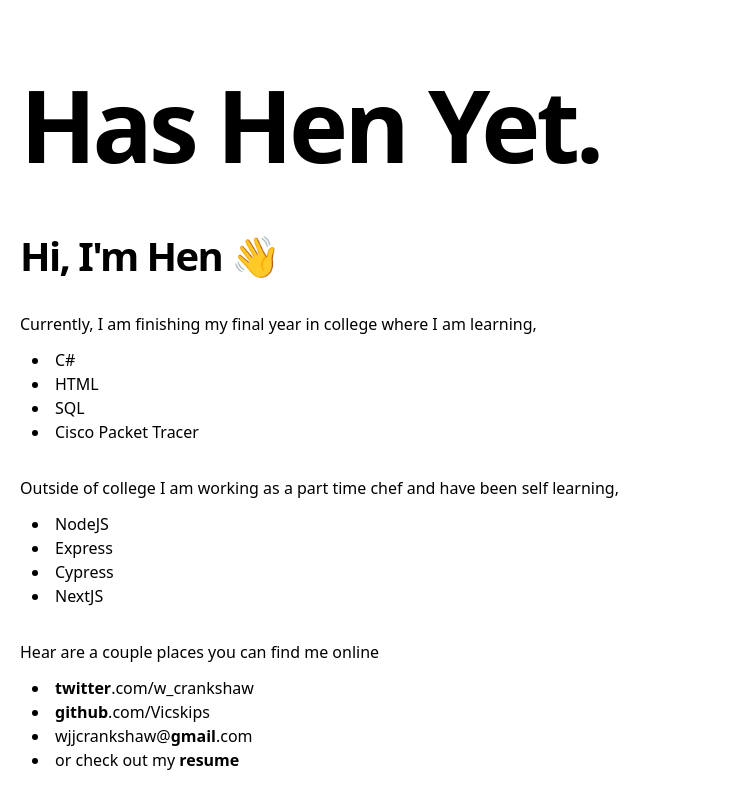
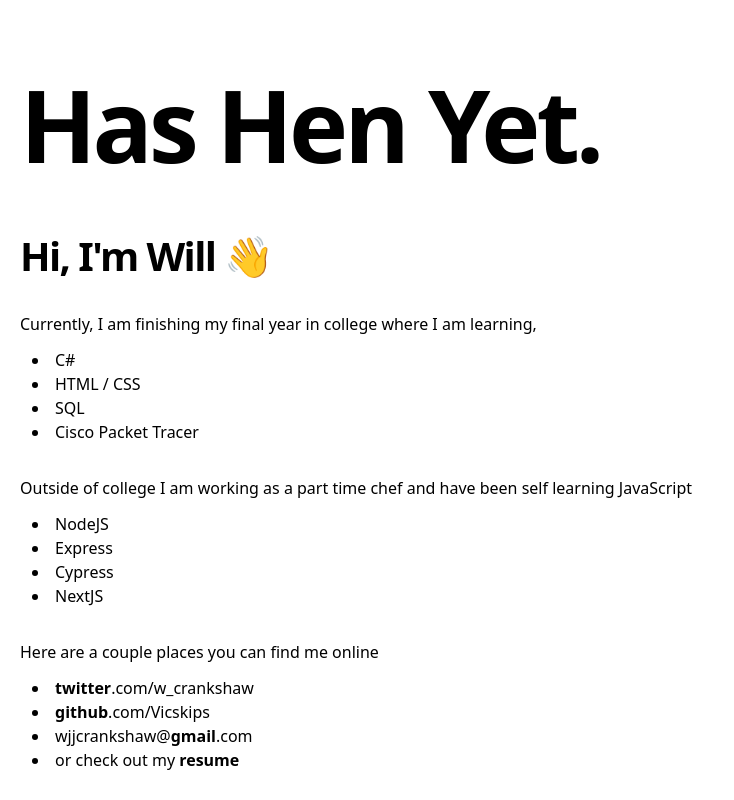
Before and after one commit to Vicskips/hashenyet, a Next.js app: page / in a window 1280 px wide. Shown: the top 800 px of the page, without its empty margins (0-734 px from the left). Built offline with nearby package versions, Linux system fonts and the light colour scheme.

Commit message:
Fixed typo

```diff
--- a/pages/index.js
+++ b/pages/index.js
@@ -15,7 +15,7 @@ export default function Index({ allPosts }) {
         <Container>
           <Intro />
           <h2 className="mb-8 text-5xl md:text-5xl font-bold tracking-tighter leading-tight">
-            Hi, I'm Hen 👋
+            Hi, I'm Will 👋
           </h2>
           <p>
             Currently, I am finishing my final year in college where I am
@@ -23,14 +23,14 @@ export default function Index({ allPosts }) {
           </p>
           <ul className="list-disc list-inside mt-3 ml-3 mb-8">
             <li>C#</li>
-            <li>HTML</li>
+            <li>HTML / CSS</li>
             <li>SQL</li>
             <li>Cisco Packet Tracer</li>
           </ul>
 
           <p>
             Outside of college I am working as a part time chef and have been
-            self learning,
+            self learning JavaScript
           </p>
           <ul className="list-disc list-inside mt-3 ml-3 mb-8">
             <li>NodeJS</li>
@@ -39,7 +39,7 @@ export default function Index({ allPosts }) {
             <li>NextJS</li>
           </ul>
 
-          <p>Hear are a couple places you can find me online</p>
+          <p>Here are a couple places you can find me online</p>
 
           <ul className="list-disc list-inside mt-3 ml-3 mb-8">
             <li>
```
